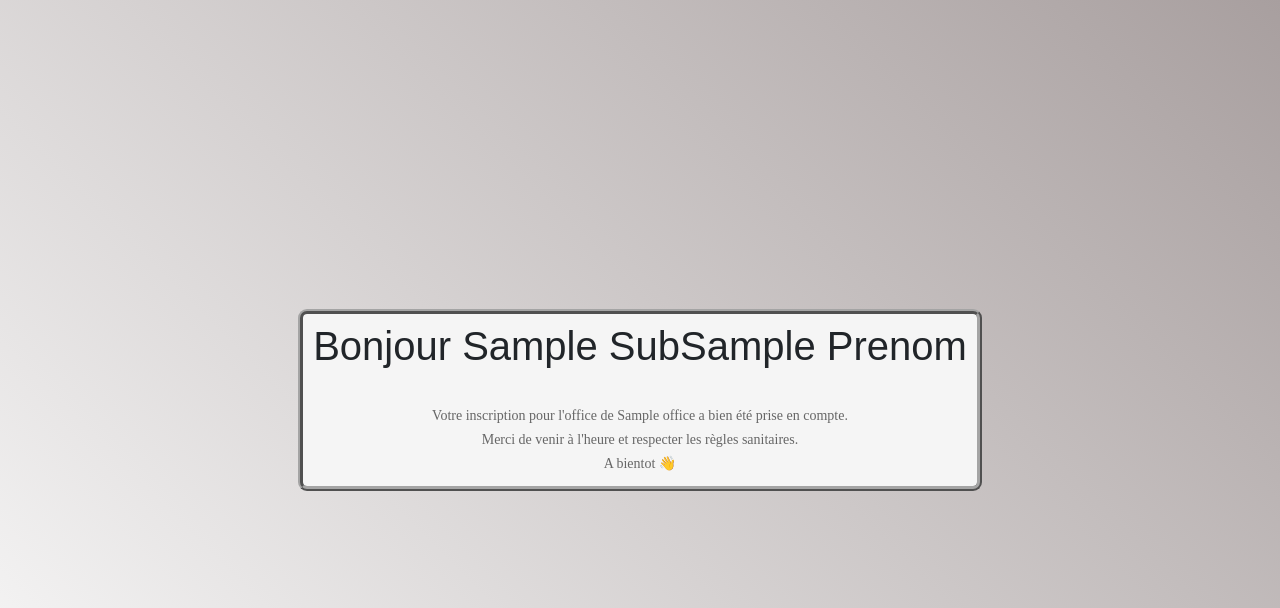
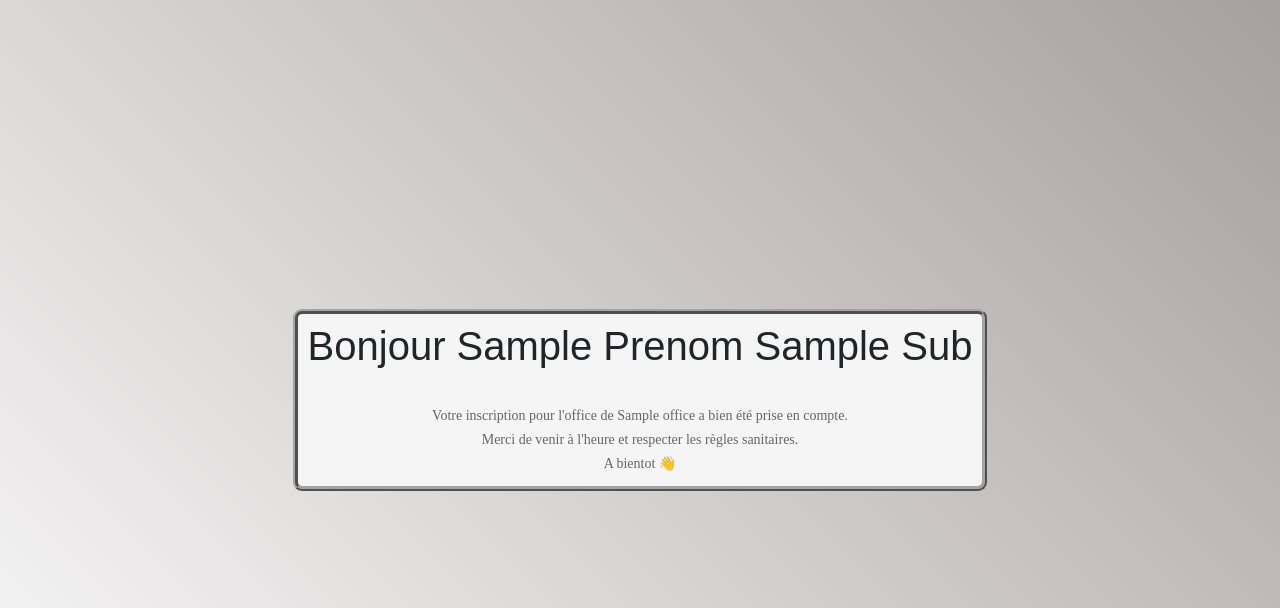
Before and after one commit to benkrief/resa_ciel, a Symfony app: template templates/contact/index.html.twig in a window 1280 px wide. Shown: the top 608 px of the page. Run offline with Twig, Linux system fonts and the light colour scheme; the template is opened without the code that fills it: most values are stand-ins (such as "Sample title", 1, 10 or a date in 2020); some libraries are stand-ins or nearby versions; some web fonts are replaced.

Commit message:
reglage mail

```diff
--- a/templates/contact/index.html.twig
+++ b/templates/contact/index.html.twig
@@ -5,7 +5,7 @@
 {% block body %}
     <div class="valid">
         <h1 style="text-transform: capitalize">
-        Bonjour {{ sub.nom }}{{ sub.prenom }}
+        Bonjour {{ sub.prenom }} {{ sub.nom }}
         </h1>
         <br>
         <p>
```
